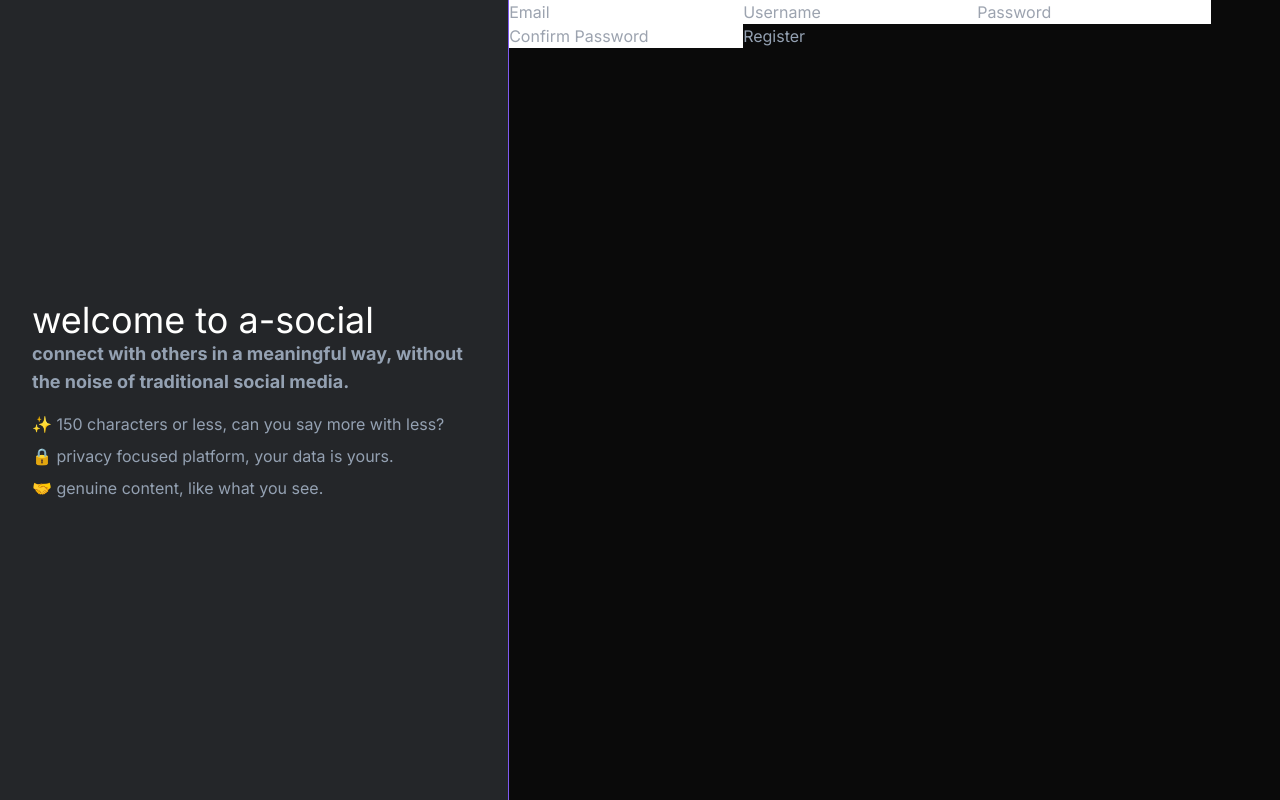
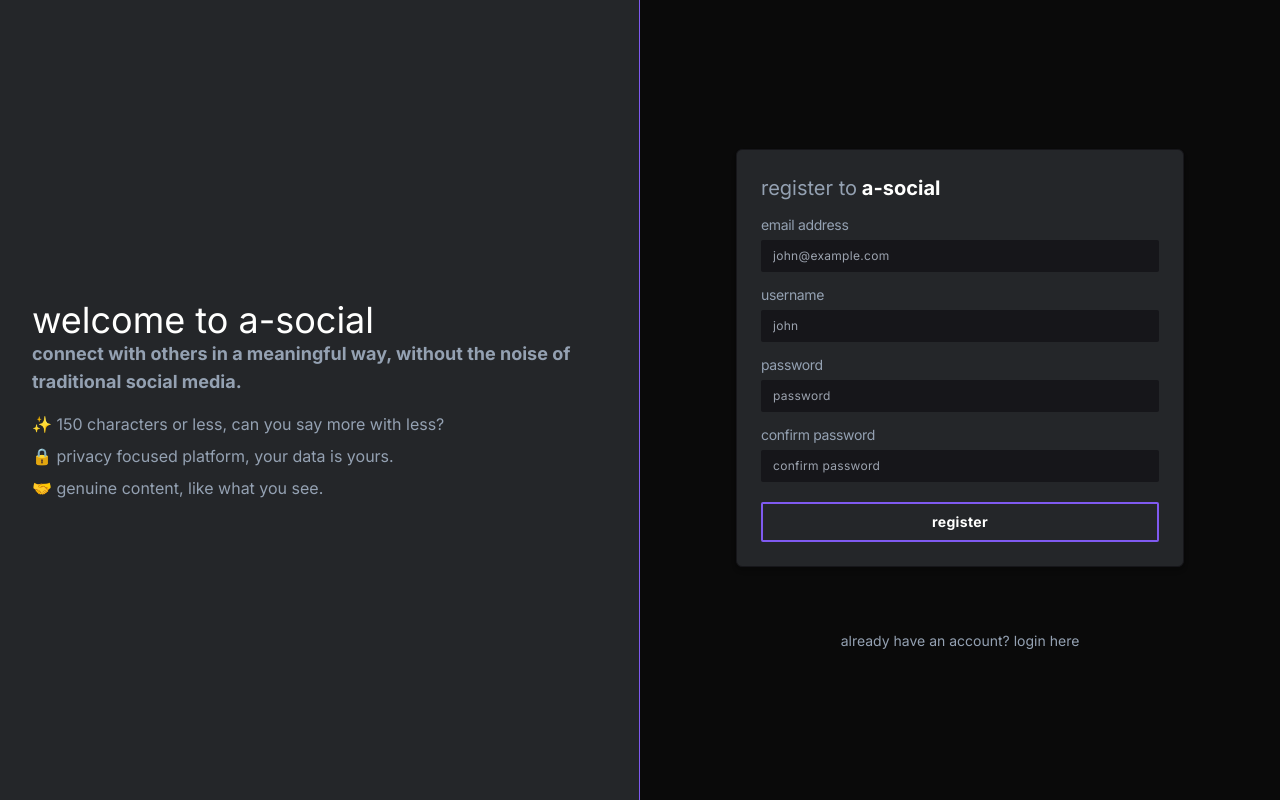
Before and after one commit to davies-jack/a-social-thing, a Next.js app: page /auth/register in a window 1280 px wide. Built offline with nearby package versions, Linux system fonts and the light colour scheme.

Commit message:
Making both login and register consistent

```diff
--- a/src/app/auth/login/page.tsx
+++ b/src/app/auth/login/page.tsx
@@ -29,11 +29,11 @@ function LoginForm({
   return (
     <form onSubmit={handleSubmit} className="w-full max-w-md">
       <div className="flex flex-col gap-1 items-start bg-bg-secondary p-6 rounded-md border border-bg-card shadow-md">
-        <h1 className={
-            `font-bold text-headline-text text-xl
+        <h1
+          className={`font-bold text-headline-text text-xl
             ${error ? "pb-0" : "pb-3"}
-            `
-        }>
+            `}
+        >
           <span className="text-paragraph-text font-normal">login to</span>{" "}
           a-social
         </h1>
@@ -77,24 +77,16 @@ function LoginForm({
   );
 }
 
-function RegisterForm() {
-  return <></>;
-}
-
 export default function LoginPage() {
   const { login } = useAuth();
 
   const router = useRouter();
 
-  const [isLogin, setIsLogin] = useState(true);
   const [isLoading, setIsLoading] = useState(false);
   const [error, setError] = useState<string | null>(null);
 
   const [email, setEmail] = useState("");
   const [password, setPassword] = useState("");
-
-  const [username, setUsername] = useState("");
-  const [passwordConfirm, setPasswordConfirm] = useState("");
 
   const handleSubmit = async (e: FormEvent) => {
     e.preventDefault();
@@ -118,22 +110,7 @@ export default function LoginPage() {
   };
 
   return (
-    <div className="flex h-screen">
-      <div className="hidden md:flex md:w-1/2 bg-bg-secondary p-8 flex-col justify-center border-r border-bg-button">
-        <h1 className="text-4xl text-headline-text">welcome to a-social</h1>
-        <p className="text-paragraph-text text-lg mb-4 font-bold">
-          connect with others in a meaningful way, without the noise of
-          traditional social media.
-        </p>
-        <ul className="text-paragraph-text space-y-2">
-          <li>✨ 150 characters or less, can you say more with less?</li>
-          <li>🔒 privacy focused platform, your data is yours.</li>
-          <li>🤝 genuine content, like what you see.</li>
-        </ul>
-      </div>
-
     <div className="w-full md:w-1/2 flex flex-col gap-12 items-center justify-center p-4">
-        {isLogin ? (
       <LoginForm
         email={email}
         setEmail={setEmail}
@@ -143,17 +120,15 @@ export default function LoginPage() {
         isLoading={isLoading}
         error={error}
       />
-        ) : (
-          <RegisterForm />
-        )}
 
       <span className="text-paragraph-text text-sm mt-4">
-          {isLogin ? "don't have an account?" : "already have an account?"}{" "}
-          <span onClick={() => setIsLogin(!isLogin)} className="cursor-pointer">
-            {isLogin ? "register" : "login"} here.
+        don&apos;t have an account?{" "}
+        <Link href="/auth/register">
+          <span className="cursor-pointer">
+           register here
           </span>
+        </Link>
       </span>
-      </div>
     </div>
   );
 }
--- a/src/app/auth/register/page.tsx
+++ b/src/app/auth/register/page.tsx
@@ -1,49 +1,180 @@
-'use client';
+"use client";
 
-import React, { useState } from 'react'
+import Button from "@/components/Button";
+import Error from "@/components/Error";
+import InputField from "@/components/InputField";
+import Pill from "@/components/Pill";
+import Link from "next/link";
+import React, { FormEvent, useState } from "react";
 
-type Props = {}
+function RegisterForm({
+  email,
+  setEmail,
+  username,
+  setUsername,
+  password,
+  setPassword,
+  confirmPassword,
+  setConfirmPassword,
+  handleSubmit,
+  isLoading,
+  error,
+  success,
+}: {
+  email: string;
+  setEmail: (email: string) => void;
+  username: string;
+  setUsername: (username: string) => void;
+  password: string;
+  setPassword: (password: string) => void;
+  confirmPassword: string;
+  setConfirmPassword: (confirmPassword: string) => void;
+  handleSubmit: (e: FormEvent<HTMLFormElement>) => void;
+  isLoading: boolean;
+  error: string | null;
+  success: boolean;
+}) {
+  return (
+    <form onSubmit={handleSubmit} className="w-full max-w-md">
+      <div className="flex flex-col gap-1 items-start bg-bg-secondary p-6 rounded-md border border-bg-card shadow-md">
+        <h1
+          className={`font-bold text-headline-text text-xl
+              ${error ? "pb-0" : "pb-3"}
+              `}
+        >
+          <span className="text-paragraph-text font-normal">register to</span>{" "}
+          a-social
+        </h1>
+        {error && <Error message={error} className="my-2" />}
 
-export default function RegisterPage({}: Props) {
-    const [email, setEmail] = useState('');
-    const [username, setUsername] = useState('');
-    const [password, setPassword] = useState('');
-    const [confirmPassword, setConfirmPassword] = useState('');
+        {success && (
+          <Pill>
+            <p className="font-bold text-green-700">
+              your account has been successfully created!
+            </p>
+          </Pill>
+        )}
+        <label
+          htmlFor="email"
+          className="text-paragraph-text text-sm leading-none tracking-tight mb-1"
+        >
+          email address
+        </label>
+        <InputField
+          type="email"
+          value={email}
+          onChange={(e) => setEmail(e.target.value)}
+          placeholder="john@example.com"
+        />
 
-    const [error, setError] = useState('');
+        <label
+          htmlFor="username"
+          className="mt-3 text-paragraph-text text-sm leading-none tracking-tight mb-1"
+        >
+          username
+        </label>
+        <InputField
+          type="text"
+          value={username}
+          onChange={(e) => setUsername(e.target.value)}
+          placeholder="john"
+        />
+
+        <label
+          htmlFor="password"
+          className="mt-3 text-paragraph-text text-sm leading-none tracking-tight mb-1"
+        >
+          password
+        </label>
+        <InputField
+          type="password"
+          value={password}
+          onChange={(e) => setPassword(e.target.value)}
+          placeholder="password"
+        />
+
+        <label
+          htmlFor="confirmPassword"
+          className="mt-3 text-paragraph-text text-sm leading-none tracking-tight mb-1"
+        >
+          confirm password
+        </label>
+        <InputField
+          type="password"
+          value={confirmPassword}
+          onChange={(e) => setConfirmPassword(e.target.value)}
+          placeholder="confirm password"
+        />
+
+        <Button
+          label="register"
+          className={`
+              mt-4 w-full
+          `}
+          disabled={isLoading}
+        />
+      </div>
+    </form>
+  );
+}
+export default function RegisterPage() {
+  const [email, setEmail] = useState("");
+  const [username, setUsername] = useState("");
+  const [password, setPassword] = useState("");
+  const [confirmPassword, setConfirmPassword] = useState("");
+  const [isLoading, setIsLoading] = useState(false);
+  const [error, setError] = useState("");
+  const [success, setSuccess] = useState(false);
 
   const handleSubmit = async (e: React.FormEvent<HTMLFormElement>) => {
     e.preventDefault();
-        console.log(email, username, password, confirmPassword);
+    setIsLoading(true);
+    setError("");
+    setSuccess(false);
 
-        try {
-            const response = await fetch('/api/auth/register', {
-                method: 'POST',
+    const response = await fetch("/api/auth/register", {
+      method: "POST",
       body: JSON.stringify({ email, username, password, confirmPassword }),
     });
 
     if (response.ok) {
-            console.log('Registration successful');
+      setSuccess(true);
+      setUsername("");
+      setEmail("");
+      setPassword("");
+      setConfirmPassword("");
     } else {
-                console.error('Registration failed');
+      console.error("Registration failed");
       const errorData = await response.json();
       setError(errorData.message);
     }
-        } catch (error) {
-            console.error('Registration error:', error);
-        }
+
+    setIsLoading(false);
   };
 
   return (
-        <div>
-            {error && <p>{error}</p>}
-            <form onSubmit={handleSubmit}>
-                <input type="email" value={email} onChange={(e) => setEmail(e.target.value)} placeholder="Email" />
-            <input type="text" value={username} onChange={(e) => setUsername(e.target.value)} placeholder="Username" />
-            <input type="password" value={password} onChange={(e) => setPassword(e.target.value)} placeholder="Password" />
-            <input type="password" value={confirmPassword} onChange={(e) => setConfirmPassword(e.target.value)} placeholder="Confirm Password" />
-            <button type="submit">Register</button>
-            </form>
+    <div className="w-full md:w-1/2 flex flex-col gap-12 items-center justify-center p-4">
+      <RegisterForm
+        email={email}
+        setEmail={setEmail}
+        username={username}
+        setUsername={setUsername}
+        password={password}
+        setPassword={setPassword}
+        confirmPassword={confirmPassword}
+        setConfirmPassword={setConfirmPassword}
+        handleSubmit={handleSubmit}
+        isLoading={isLoading}
+        error={error}
+        success={success}
+      />
+
+      <span className="text-paragraph-text text-sm mt-4">
+        already have an account?{" "}
+        <Link href="/auth/login">
+          <span className="cursor-pointer">login here</span>
+        </Link>
+      </span>
     </div>
-    )
+  );
 }
```
Lines whose indentation alone changed are shown as unchanged.
